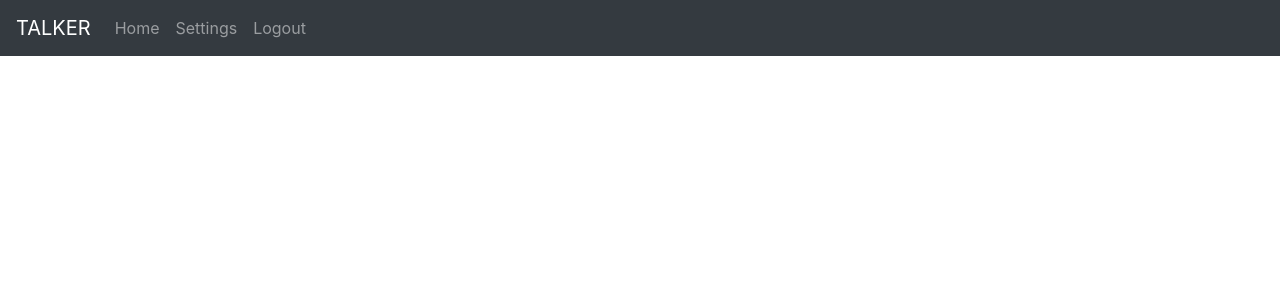
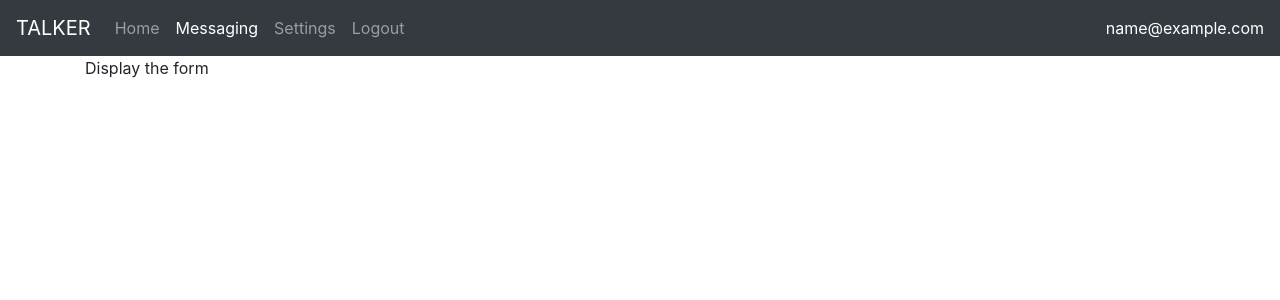
Before and after one commit to zavrelj/Talker, a PHP site: page /gate.php?module=messaging in a window 1280 px wide. Shown: the top 300 px of the page. Run offline with PHP 8.4, Linux system fonts and the light colour scheme; the visitor is signed in with stand-in values (Sample User, id 1); tables that the repository leaves empty or names only in its code hold one stand-in row (values such as "Sample post"); a stand-in replaces the project's code that opens the database connection; some libraries are stand-ins or nearby versions.

Commit message:
Creating the messaging module

```diff
--- a/public-html/gate.php
+++ b/public-html/gate.php
@@ -57,6 +57,9 @@
 				<li class="nav-item <?php if ($_GET['module']=='') { echo 'active'; } ?>">
 					<a class="nav-link" href="gate.php">Home<?php if ($_GET['module']=='') { ?><span class="sr-only"> (current)</span><?php } ?></a>
 				</li>
+				<li class="nav-item <?php if ($_GET['module']=='messaging') { echo 'active'; } ?>">
+					<a class="nav-link" href="gate.php?module=messaging">Messaging<?php if ($_GET['module']=='messaging') { ?><span class="sr-only"> (current)</span><?php } ?></a>
+				</li>
 				<li class="nav-item <?php if ($_GET['module']=='settings') { echo 'active'; } ?>">
 					<a class="nav-link" href="gate.php?module=settings">Settings<?php if ($_GET['module']=='settings') { ?><span class="sr-only"> (current)</span><?php } ?></a>
 				</li>
@@ -64,6 +67,7 @@
 					<a class="nav-link" href="logout.ctrl.php">Logout</a>
 				</li>
 			</ul>
+			<a class="nav-link-user" href="#"><?php echo $dbUserRow["user_email"]; ?></a>
 		</div>
 	</nav>
 
@@ -88,6 +92,10 @@
 			include('settings.php');
 			break;
 
+			case "messaging":
+			include('messaging.php');
+			break;
+
 			default:
 			break;
 		}
--- /dev/null
+++ b/public-html/messaging.php
@@ -0,0 +1,24 @@
+<?php
+$db_data = array($_SESSION["uid"]);
+$dbUserRow = phpFetchDB('SELECT * FROM users WHERE user_id = ?', $db_data);
+$db_data = "";
+
+if ($dbUserRow["user_verified"] == 0) {
+
+?>
+
+    <div class="jumbotron jumbotron-fluid">
+      <div class="container">
+        <h1 class="display-3">Access denied!</h1>
+        <p class="lead">You need to verify your email address before you can use this feature.</p>
+      </div>
+    </div>
+
+<?php
+
+
+} else {
+    echo "Display the form";
+}
+
+?>
--- a/public-html/talker.css
+++ b/public-html/talker.css
@@ -14,3 +14,7 @@ h5 {
 hr {
     margin-top: 0.5em;
 }
+
+.nav-link-user, .nav-link-user:hover {
+    color: #ffffff;
+}
```
